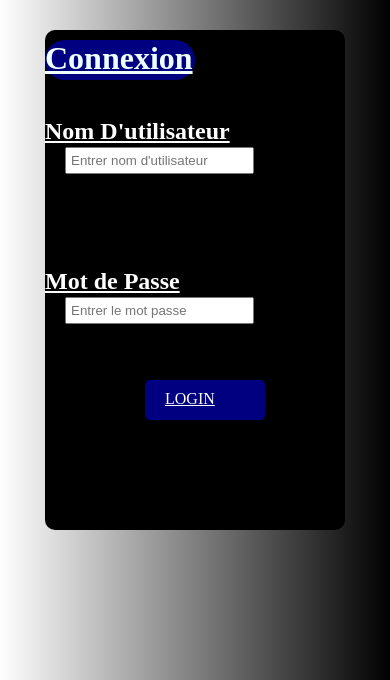
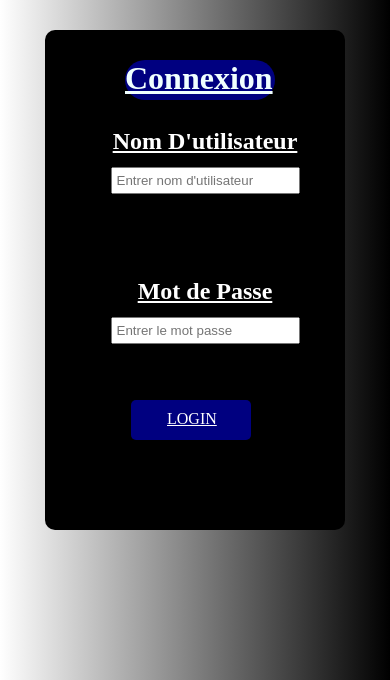
Before and after one commit to aminezouhaid/ZOUHAID.AMINE, a PHP site: page /ok.html in a window 390 px wide. Shown: the top 680 px of the page. Run offline with PHP 8.4, Linux system fonts and the light colour scheme.

Commit message:
finiched the template of JJ0 company

```diff
--- a/HTML.CSS/landing page and login form/JJO Template/BOX.css
+++ b/HTML.CSS/landing page and login form/JJO Template/BOX.css
@@ -480,5 +480,7 @@ a{
     margin: 0 0 0 10px;
     opacity: 30%;
 }
-
+.sahm{
+    opacity: 0;
 }
+}
--- a/HTML.CSS/landing page and login form/JJO Template/ok.css
+++ b/HTML.CSS/landing page and login form/JJO Template/ok.css
@@ -1,6 +1,6 @@
 * {
     padding: 0;
-    margin: 0;
+    margin:auto;
     box-sizing: border-box;
 
 
@@ -51,7 +51,7 @@ h1 {
 }
 
 h2 {
-    margin: 30px 0 0 20px;
+    margin: 20px 0 0 26px;
     text-decoration: none;
 
 }
@@ -95,7 +95,7 @@ h2 {
     border-radius: 5px;
     height: 40px;
     width: 40%;
-    margin: 0 0 0 100px;
+    margin: 0 0 0 86px;
     background-color: navy;
     padding-top: 10px;
 
@@ -103,13 +103,13 @@ h2 {
 
 a {
     color: white;
-    margin: 0 0 0 20px;
+    margin: 0 0 0 36px;
 
 
 }
 
 /*-----media query -----*/
-@media (max-width:700px) {
+@media (max-width:1200px) {
     .main {
         border-radius: 10px;
         height: 500px;
@@ -123,7 +123,7 @@ a {
 
     h1 {
         color: azure;
-        margin: 10px 0 0 0;
+        margin: 10px 0 0 85;
         border-radius: 20px;
         height: 40px;
         background-color: navy;
@@ -131,7 +131,7 @@ a {
     }
 
     h2 {
-        margin: 30px 0 0 0;
+        margin: 20px 0 0 20px;
         text-decoration: none;
 
     }
--- a/HTML.CSS/landing page and login form/JJO Template/ok.html
+++ b/HTML.CSS/landing page and login form/JJO Template/ok.html
@@ -30,7 +30,7 @@
                     <div class="C"> <u>
                             <h2>Mot de Passe</h2>
                         </u></div>
-                    <div class="D"><input placeholder="Entrer le mot passe" type="text" class="bb"> </div>
+                    <div class="D"><input placeholder="Entrer le mot passe" type="password" class="bb"> </div>
                 </div>
                 <div class="footer">
                     <div class="BB">
```
